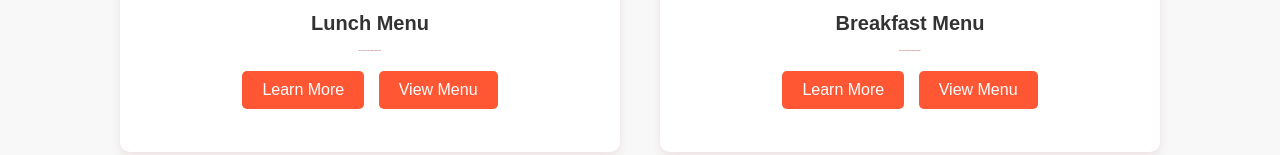
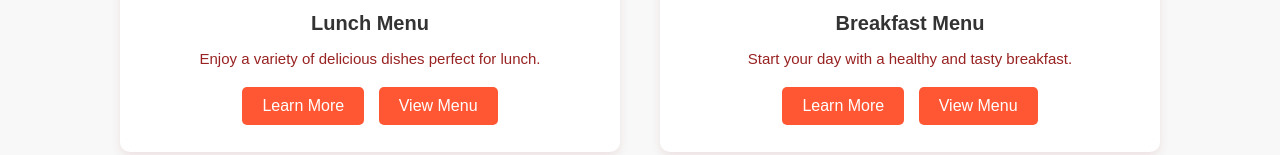
Before and after one commit to AlainaMariaJoe/Food-menu, a plain HTML site: page index.html in a window 1280 px wide. Shown: the part 813-968 px from the top of the page. Drawn offline with nearby package versions, Linux system fonts and the light colour scheme; files that its build step writes are made by us from their sources.

Commit message:
Update style.scss

```diff
--- a/style.scss
+++ b/style.scss
@@ -126,7 +126,7 @@ header {
 
       p {
         color: #992222;
-        font-size: 1px;
+        font-size: 15px;
         margin-bottom: 15px;
       }
 
```
